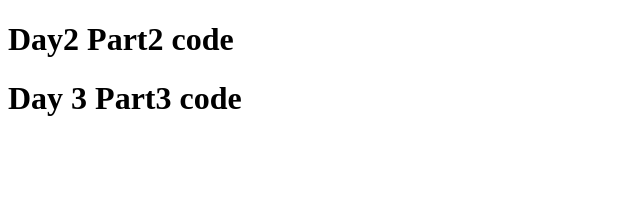
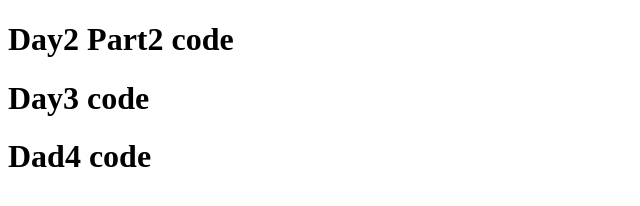
Before and after one commit to Enus5Three/Version-Control, a plain HTML site: page Index.html in a window 1280 px wide. Shown: the whole page, without its empty margins (0-640 px from the left). Drawn offline with Linux system fonts and the light colour scheme.

Commit message:
Version5

```diff
--- a/Index.html
+++ b/Index.html
@@ -7,6 +7,8 @@
 </head>
 <body>
     <h1> Day2 Part2 code </h1>
-    <h1> Day 3 Part3 code </h1>
+    <h1> Day3 code </h1>
+    <h1> Dad4 code </h1>
+
 </body>
 </html>
```
